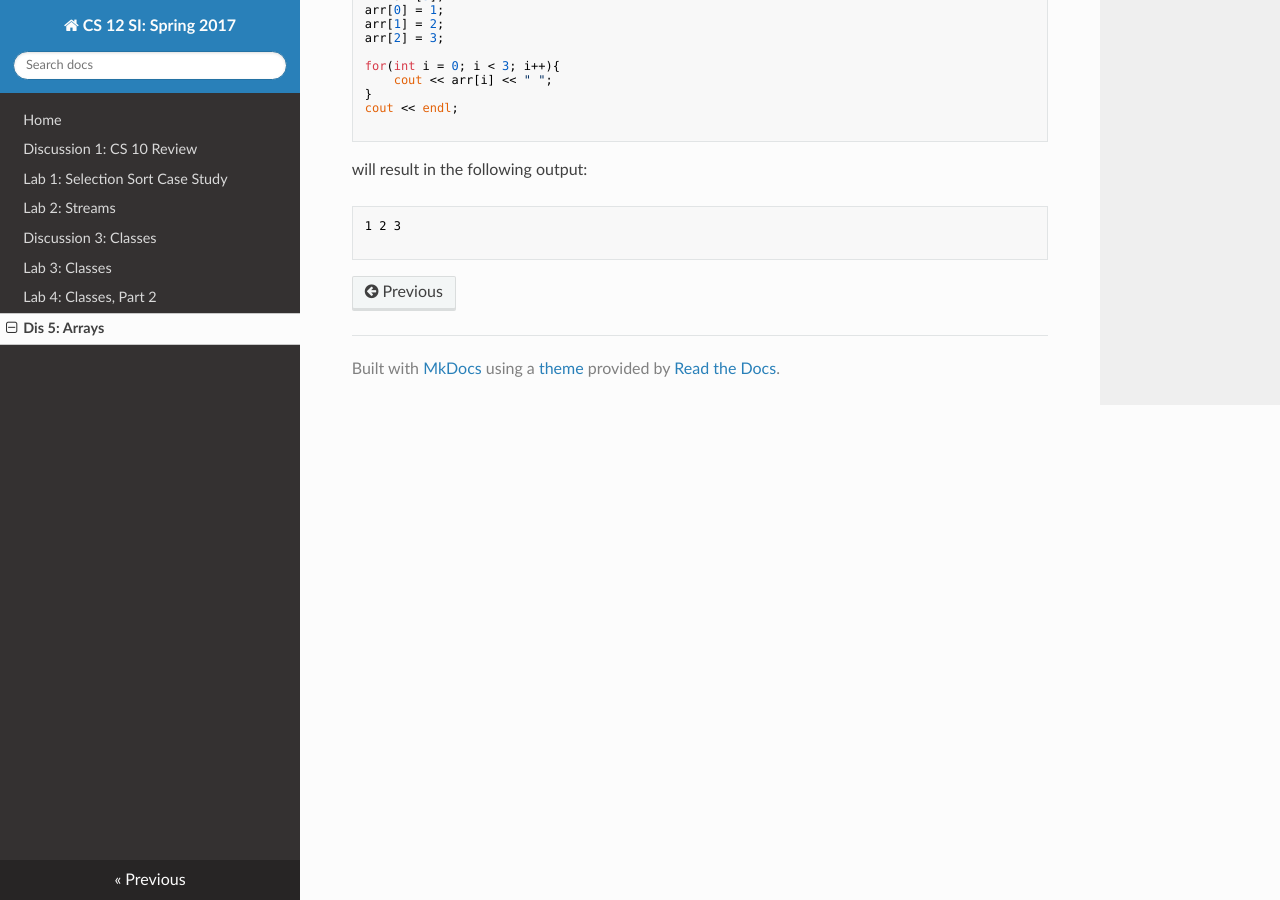
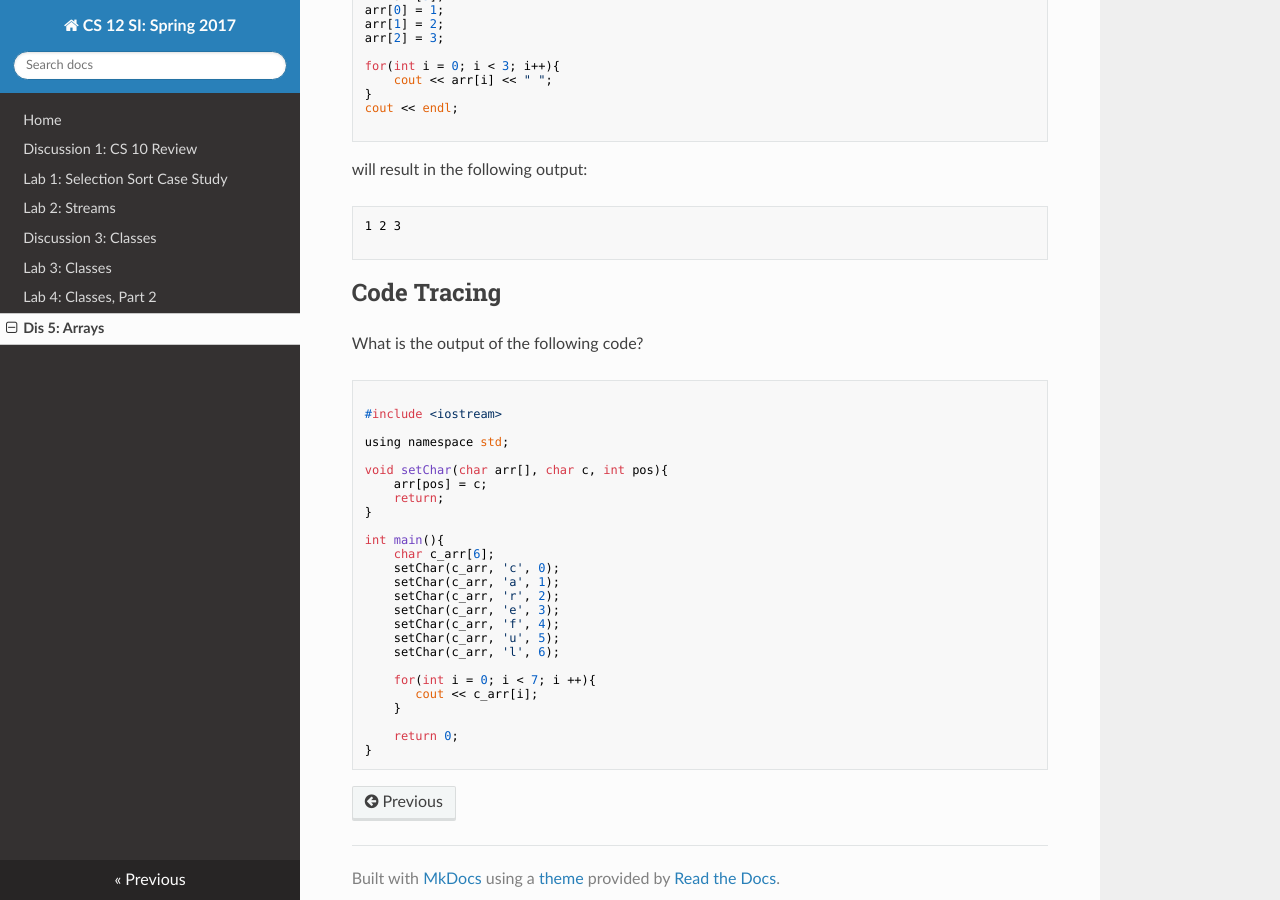
Before and after one commit to cs-si-ucr/cs12, an MkDocs documentation site: the page built from docs/dis05.md, in a window 1280 px wide and 900 px high, scrolled down 627 px. Built offline with MkDocs 1.6.1, drawn with Linux system fonts in a browser that asks for light colours; nearby versions of some CDN libraries; old or Windows-style settings are respelled for this version of MkDocs.

Commit message:
Added code tracing

````diff
--- a/docs/dis05.md
+++ b/docs/dis05.md
@@ -37,3 +37,35 @@ will result in the following output:
 1 2 3
 
 ```
+
+Code Tracing
+---
+What is the output of the following code?
+```c++
+
+#include <iostream>
+
+using namespace std;
+
+void setChar(char arr[], char c, int pos){
+    arr[pos] = c;
+    return;
+}
+
+int main(){
+    char c_arr[6];
+    setChar(c_arr, 'c', 0);
+    setChar(c_arr, 'a', 1);
+    setChar(c_arr, 'r', 2);
+    setChar(c_arr, 'e', 3);
+    setChar(c_arr, 'f', 4);
+    setChar(c_arr, 'u', 5);
+    setChar(c_arr, 'l', 6);
+
+    for(int i = 0; i < 7; i ++){
+ 	   cout << c_arr[i];
+    }
+
+    return 0;
+}
+```
````
